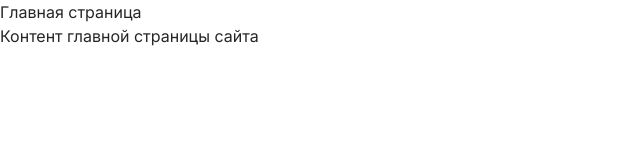
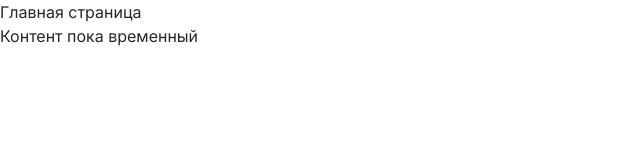
Before and after one commit to ntrglcrn/keenziefree-prod, a Next.js app: page / in a window 1280 px wide. Shown: the top 160 px of the page, without its empty margins (0-640 px from the left). Built offline with nearby package versions, Linux system fonts and the light colour scheme.

Commit message:
fix: restore default export in (website)/page.tsx

```diff
--- a/app/(website)/page.tsx
+++ b/app/(website)/page.tsx
@@ -1,8 +1,8 @@
-export default function HomePage() {
+export default function WebsiteHome() {
   return (
-    <div>
+    <main>
       <h1>Главная страница</h1>
-      <p>Контент главной страницы сайта</p>
-    </div>
+      <p>Контент пока временный</p>
+    </main>
   );
 }
```
